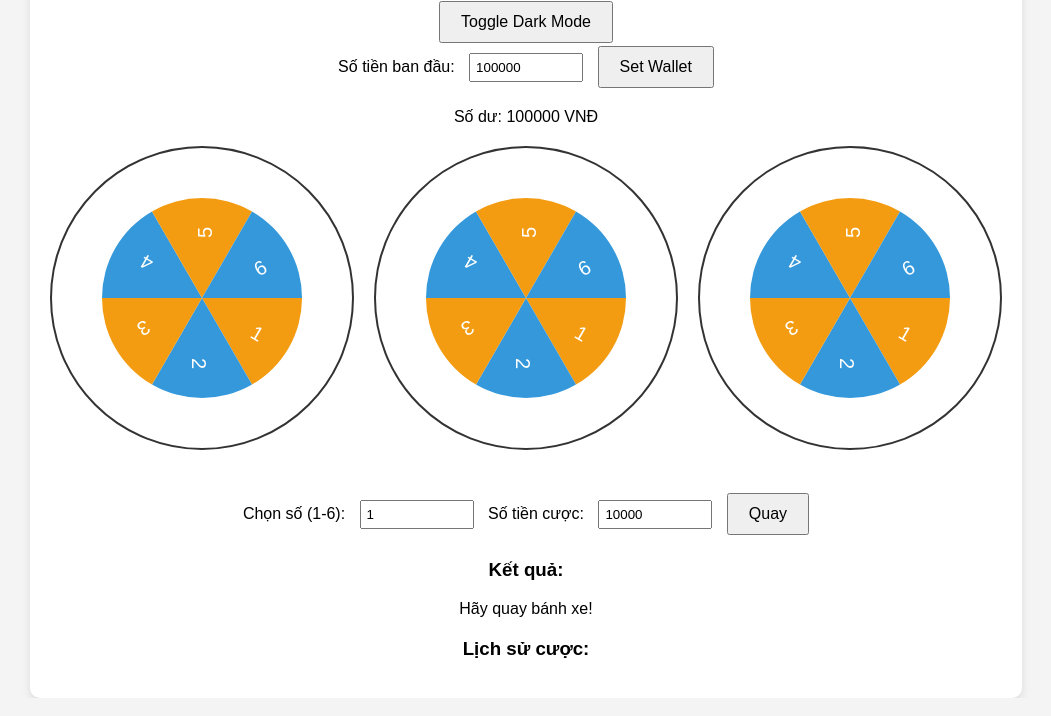
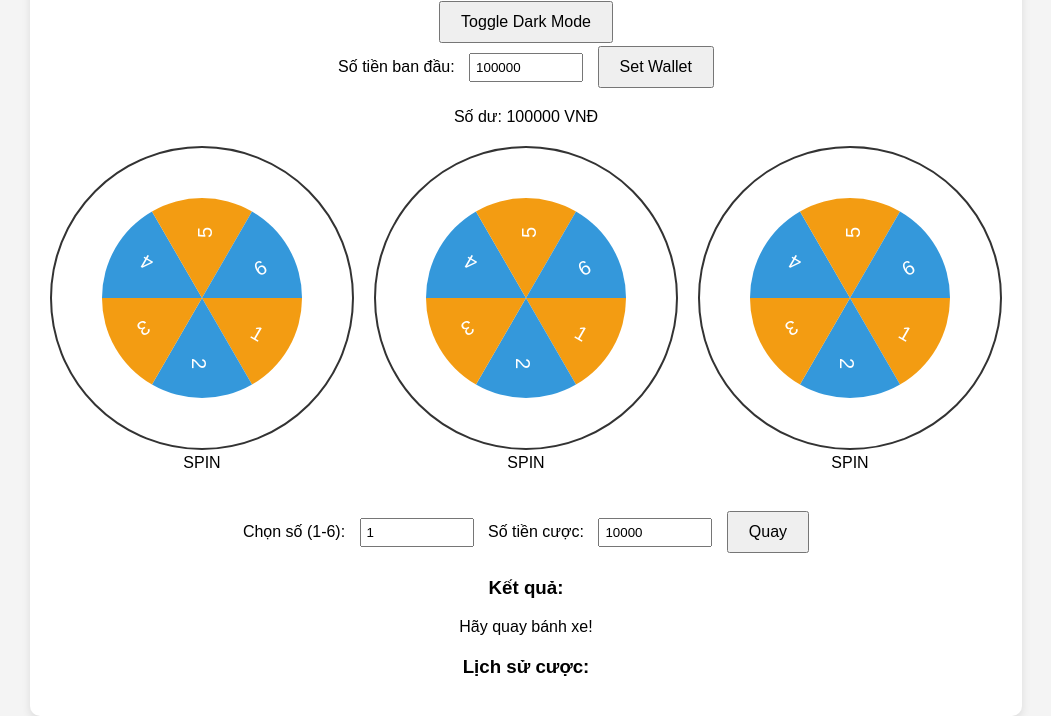
Before and after one commit to yhthna01/tryfly, a plain HTML site: page index.html in a window 1280 px wide. Shown: the part 147-863 px from the top of the page, without its empty margins (114-1165 px from the left). Drawn offline with Linux system fonts and the light colour scheme.

Commit message:
Update index.html

```diff
--- a/index.html
+++ b/index.html
@@ -18,19 +18,31 @@
         <p>Số dư: <span id="balance">100000</span> VNĐ</p>
       </div>
       <div class="wheels">
+        <div>
           <div class="wheel-wrapper">
             <canvas id="wheel1"></canvas>
+            <div class="spin-button" data-wheel="1">SPIN</div>
+          </div>
           <p id="kqua1"></p>
         </div>
+
+        <div>
           <div class="wheel-wrapper">
             <canvas id="wheel2"></canvas>
+            <div class="spin-button" data-wheel="2">SPIN</div>
+          </div>
           <p id="kqua2"></p>
         </div>
+
+        <div>
           <div class="wheel-wrapper">
             <canvas id="wheel3"></canvas>
+            <div class="spin-button" data-wheel="3">SPIN</div>
+          </div>
           <p id="kqua3"></p>
         </div>
       </div>
+
       <div class="controls">
         <label for="bet-number">Chọn số (1-6):</label>
         <input type="number" id="bet-number" min="1" max="6" value="1" />
```
Lines whose indentation alone changed are shown as unchanged.
